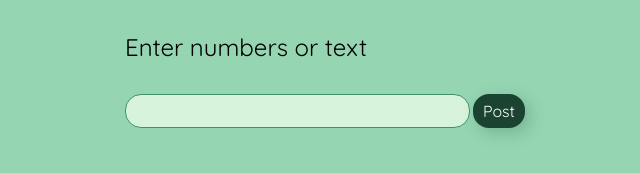
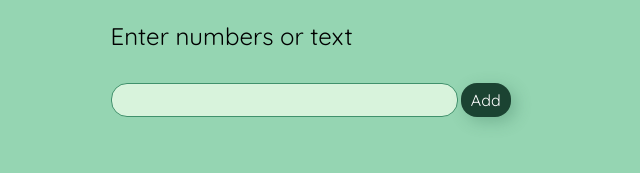
Before and after one commit to emuobopleasure/interactive-timeline, a plain HTML site: page index.html in a window 1280 px wide. Shown: the whole page, without its empty margins (315-955 px from the left). Drawn offline with Linux system fonts and the light colour scheme.

Commit message:
Set the input form to be fixed

```diff
--- a/index.html
+++ b/index.html
@@ -13,6 +13,7 @@
 <body>
     <main>
         <section>
+            <div class="fixed">
                 <div class="form-div">
                     <label for="inputField">
                         Enter numbers or text
@@ -21,14 +22,15 @@
                         <div class="input-wrapper">
                             <input type="text" id="inputField">
                             <button class="button" onclick="handleInput()" type="button">
-                            Post
+                                Add
                             </button>
                         </div>
                         <div class="error"></div>
                     </div>
                 </div>
+            </div>
         </section>
-        <section>
+        <section class="timeline-section">
             <div id="timeline">
 
             </div>
--- a/styles.css
+++ b/styles.css
@@ -27,6 +27,32 @@ body {
 
 main {
     margin: 2rem 1.5rem;
+}
+
+.fixed {
+    position: fixed;
+    background: #95d5b2;
+    width: 88vw;
+    top: 0;
+    padding-top: 21px;
+}
+
+@media (prefers-color-scheme: dark) {
+    .fixed {
+        background: #081c15;
+    }
+}
+
+@media screen and (min-width: 768px) {
+    .fixed {
+        width: 94vw;
+    }
+}
+
+@media screen and (min-width: 1000px) {
+    .fixed {
+        width: 94vw;
+    }
 }
 
 .form-div {
@@ -96,6 +122,10 @@ button:hover {
     font-size: 1.5rem;
 }
 
+.timeline-section {
+    margin-top: 11rem;
+}
+
 #timeline {
     width: fit-content;
     margin: 3rem auto;
@@ -147,6 +177,6 @@ button:hover {
 
 .b {
     font-size: 11px;
-    font-weight:100;
+    font-weight: 100;
     padding-top: 2px;
 }
```
Lines whose indentation alone changed are shown as unchanged.
